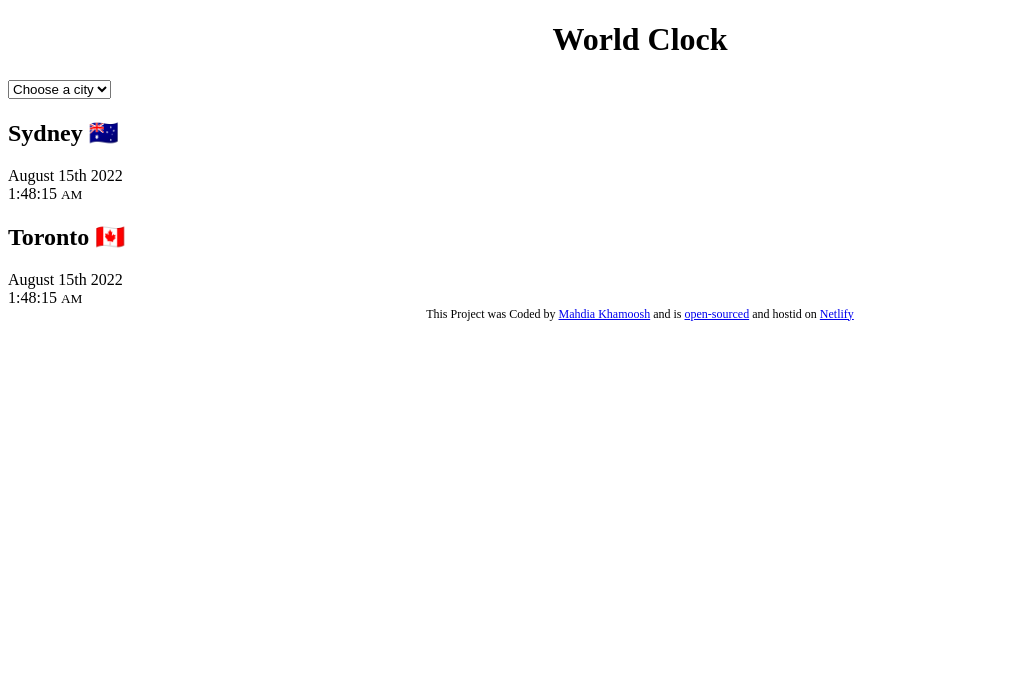
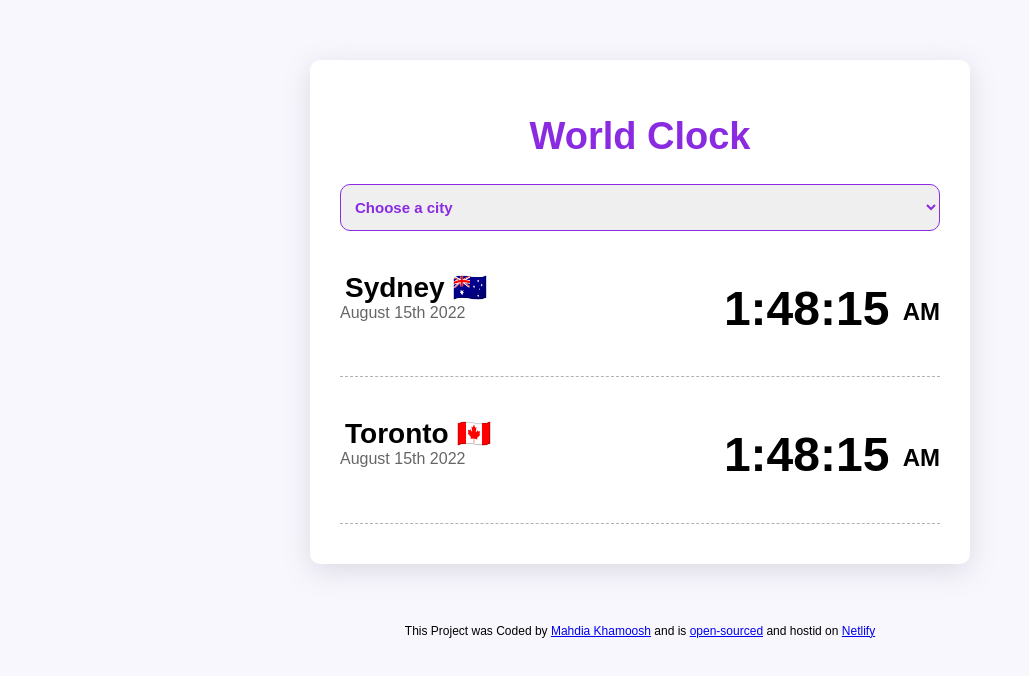
Before and after one commit to Mahdia-123/world-best-clock, a plain HTML site: page index.html in a window 1280 px wide. Shown: the whole page, without its empty margins (0-1029 px from the left). Drawn offline with Linux system fonts and the light colour scheme.

Commit message:
added styling of my project

```diff
--- a/css/styles.css
+++ b/css/styles.css
@@ -1,5 +1,59 @@
+body {
+  background-color: #f9f7fe;
+  font-family: sans-serif;
+}
+
 h1 {
   text-align: center;
+  font-family: sans-serif;
+  font-size: 38px;
+  color: blueviolet;
+}
+h2 {
+  margin: 0 0 0 5px;
+  font-size: 28px;
+}
+.container {
+  max-width: 600px;
+  background: white;
+  margin: 60px auto;
+  padding: 30px;
+  box-shadow: rgba(100, 100, 111, 0.2) 0px 7px 29px 0px;
+  border-radius: 10px;
+}
+select {
+  width: 100%;
+  padding: 13px 10px;
+  border-radius: 10px;
+  font-size: 15px;
+  font-weight: bold;
+  border: 1px solid blueviolet;
+  display: block;
+  color: blueviolet;
+}
+
+.city {
+  display: flex;
+  margin: 10px 0;
+  justify-content: space-between;
+  padding: 30px 0;
+  border-bottom: 1px dashed rgb(178, 178, 182);
+}
+.city:last-child {
+  border: none;
+}
+.date {
+  opacity: 0.6;
+}
+.time {
+  font-size: 48px;
+  font-weight: bold;
+  margin: 10px 0;
+}
+.time small {
+  font-size: 24px;
+  vertical-align: middle;
+  line-height: 48px;
 }
 footer {
   text-align: center;
```
